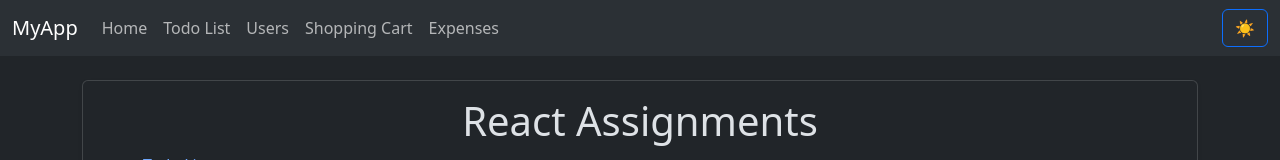
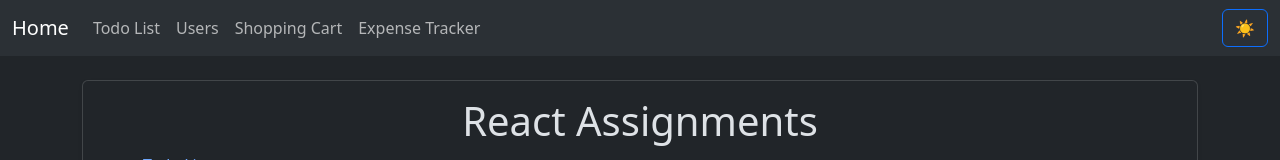
Before and after one commit to pikesh1212/react-jest-practice, a React (Create React App) app: page / in a window 1280 px wide. Shown: the top 160 px of the page. Built offline with nearby package versions, Linux system fonts and the light colour scheme.

Commit message:
features added to expense tracker

```diff
--- a/src/App.js
+++ b/src/App.js
@@ -21,15 +21,15 @@ function App() {
     <>
       <nav className="navbar navbar-expand-lg bg-body-tertiary mb-4">
         <div className="container-fluid">
-          <Link className="navbar-brand" to="/">MyApp</Link>
+          <Link className="navbar-brand" to="/">Home</Link>
           <button className="navbar-toggler" type="button" data-bs-toggle="collapse" data-bs-target="#navbarNav">
             <span className="navbar-toggler-icon"></span>
           </button>
           <div className="collapse navbar-collapse" id="navbarNav">
             <ul className="navbar-nav me-auto">
-              <li className="nav-item">
+              {/* <li className="nav-item">
                 <Link className="nav-link" to="/">Home</Link>
-              </li>
+              </li> */}
               <li className="nav-item">
                 <Link className="nav-link" to="/todo">Todo List</Link>
               </li>
@@ -40,7 +40,7 @@ function App() {
                 <Link className="nav-link" to="/cart">Shopping Cart</Link>
               </li>
               <li className="nav-item">
-                <Link className="nav-link" to="/expensetracker">Expenses</Link>
+                <Link className="nav-link" to="/expensetracker">Expense Tracker</Link>
               </li>
             </ul>
             <button className="btn btn-outline-primary" onClick={toggleTheme}>
```
